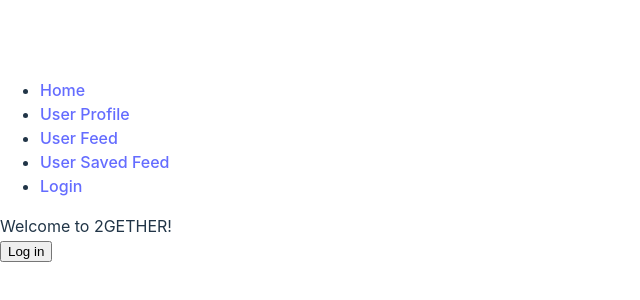
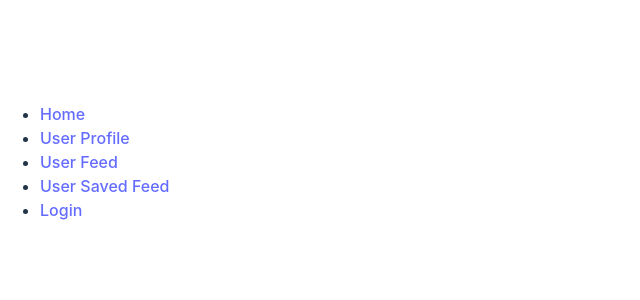
Before and after one commit to ALLHUBS-Jan-2024-Liftoff/Binturong, a React (Vite) app in the folder Binturong/: page / in a window 1280 px wide. Shown: the part 238-538 px from the top of the page, without its empty margins (0-640 px from the left). Built offline with nearby package versions, Linux system fonts and the light colour scheme.

Commit message:
messaging around trying to get links to go to home and login pages

```diff
--- a/Binturong/package.json
+++ b/Binturong/package.json
@@ -4,6 +4,7 @@
   "version": "0.0.0",
   "type": "module",
   "scripts": {
+    "start": "vite",
     "dev": "vite",
     "build": "vite build",
     "lint": "eslint . --ext js,jsx --report-unused-disable-directives --max-warnings 0",
@@ -22,6 +23,6 @@
     "eslint-plugin-react-hooks": "^4.6.2",
     "eslint-plugin-react-refresh": "^0.4.7",
     "react-router-dom": "^6.25.1",
-    "vite": "^5.3.1"
+    "vite": "^5.3.5"
   }
 }
--- a/Binturong/src/App.jsx
+++ b/Binturong/src/App.jsx
@@ -1,10 +1,10 @@
 import ReactDOM from "react-dom/client";
 import { BrowserRouter, Routes, Route } from "react-router-dom";
 import Layout from "./pages/Layout.jsx";
-import Home from "./pages/Home.jsx";
+import Home from "./pages/home.jsx";
 import UserFeed from "./pages/UserFeed.jsx";
 import UserSavedFeed from "./pages/UserSavedFeed.jsx";
-import Login from "./pages/Login.jsx";
+import Login from "./pages/login.jsx";
 import UserProfile from "./pages/UserProfile.jsx";
 import NoPage from "./pages/NoPage.jsx";
 
@@ -13,11 +13,11 @@ export default function App() {
     <BrowserRouter>
       <Routes>
         <Route path="/" element={<Layout />}>
-          <Route index element={<Home />} />
+          <Route index element={<home />} />
           <Route path="userprofile" element={<UserProfile />} />
           <Route path="userfeed" element={<UserFeed />} />
           <Route path="usersavedfeed" element={<UserSavedFeed />} />
-          <Route path="login" element={<Login />} />
+          <Route path="login" element={<login />} />
           <Route path="*" element={<NoPage />} />
         </Route>
       </Routes>
--- a/Binturong/src/pages/home.jsx
+++ b/Binturong/src/pages/home.jsx
@@ -1,10 +1,11 @@
 //Home page
 import React from 'react'
+import { BrowserRouter, Routes, Route } from "react-router-dom";
 import {useNavigate} from 'react-router-dom'
 
 const Home = (props) => {
     const {loggedIn, username} = props
-    const navigate = useNavigate()
+    const navigate = Route()
 
     const onButtonClick = () => {
         //Button function will be added soon
--- a/Binturong/src/pages/login.jsx
+++ b/Binturong/src/pages/login.jsx
@@ -1,4 +1,5 @@
 import React, {useState} from "react";
+import { BrowserRouter, Routes, Route } from "react-router-dom";
 import {useNavigate} from 'react-router-dom'
 
 const Login = (props) => {
```
Also changed, not shown: 1 other file (tests, documents, lock files or other folders).
